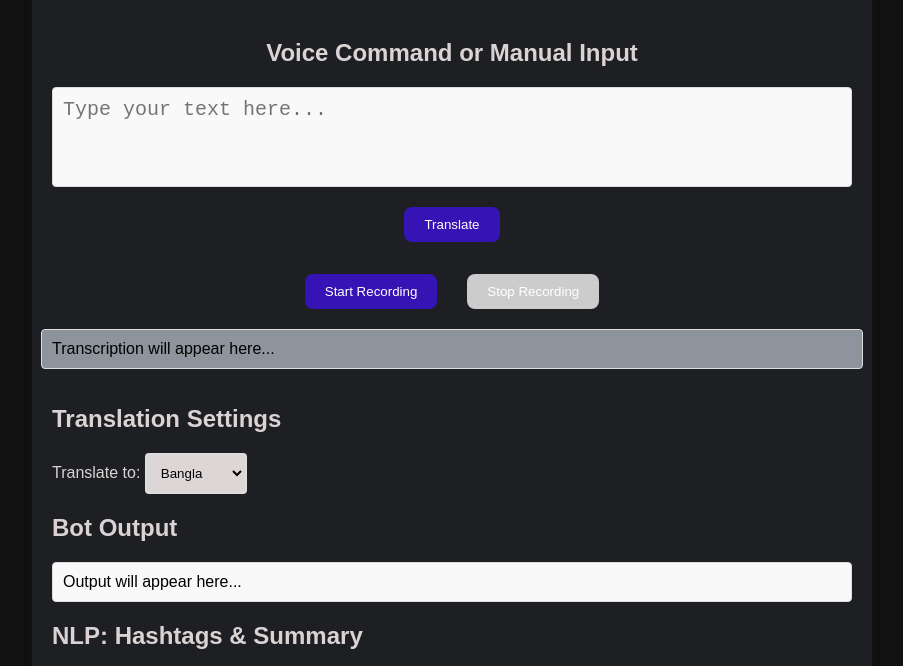
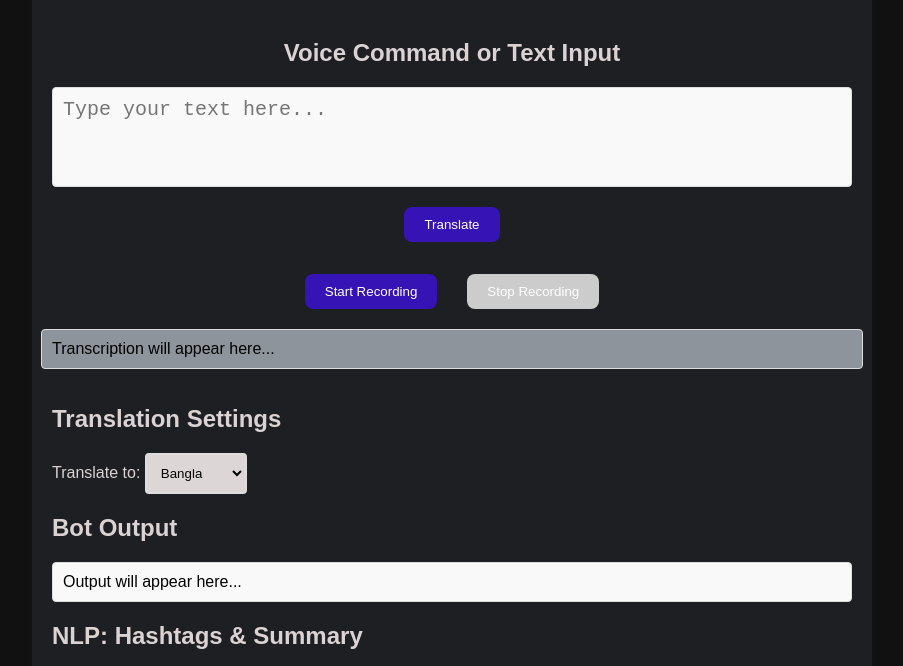
Before and after one commit to bakar8440/TranslatorBOT, a website: page public/index.html in a window 1280 px wide. Shown: the part 109-775 px from the top of the page, without its empty margins (188-1091 px from the left). Drawn offline with Linux system fonts and the light colour scheme.

Commit message:
Update index.html

```diff
--- a/public/index.html
+++ b/public/index.html
@@ -13,7 +13,7 @@
 
         <!-- Speech to Text Section -->
             <div class="speech-section">
-                <h2>Voice Command or Manual Input</h2>
+                <h2>Voice Command or Text Input</h2>
                     <textarea id="manual-input" placeholder="Type your text here..."></textarea>
                     <button id="translate-manual" class="btn">Translate</button>
                 <div class="recording-buttons"> <!-- New wrapper for buttons -->
```
